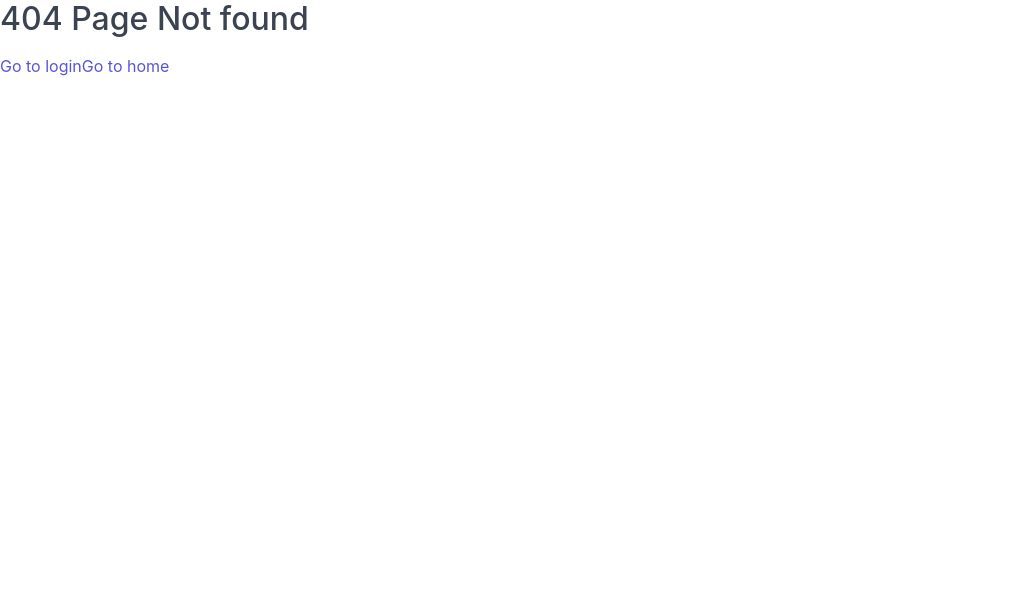
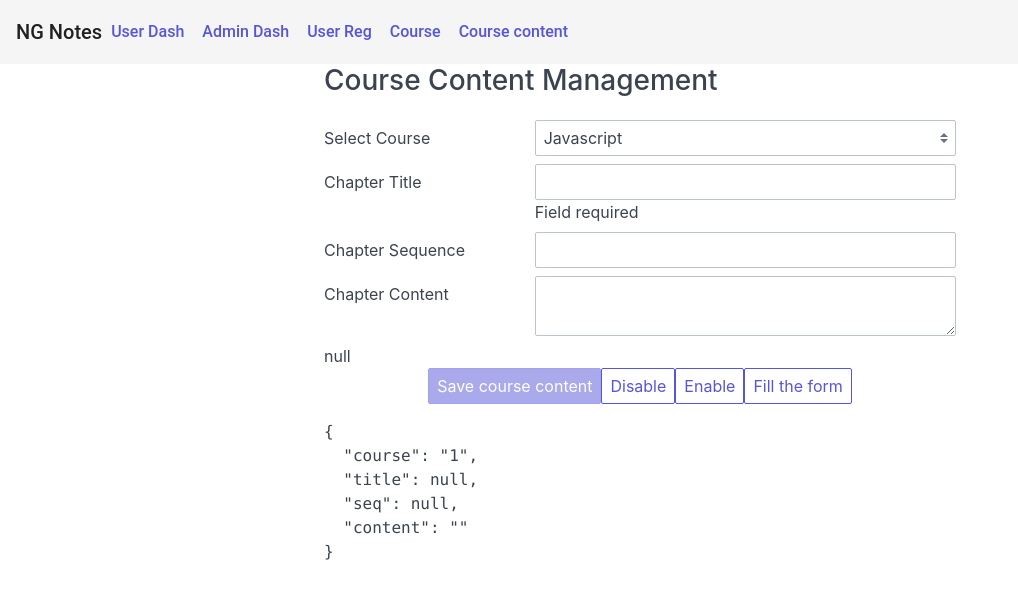
Before and after one commit to indreshpratap/ng-notes, an Angular app: page /home/admin/course-content in a window 1280 px wide. Before the commit this address had no page. Shown: the top 598 px of the page, without its empty margins (0-1018 px from the left). Built offline with nearby package versions, Linux system fonts and the light colour scheme.

Commit message:
Reactive forms course content

```diff
--- /dev/null
+++ b/src/app/admin/course-content/course-content.component.html
@@ -0,0 +1,62 @@
+<div>
+  <div class="columns">
+    <div class="column col-3">&nbsp;</div>
+    <div class="column col-6">
+        <h3>Course Content Management</h3>
+      <form [formGroup]="contentFormGroup" class="form-horizontal">
+        <div class="form-group">
+          <div class="col-4">
+            <label class="form-label">Select Course</label>
+          </div>
+          <div class="col-8">
+            <select class="form-select" formControlName="course">
+              <option value="">--Select Course--</option>
+              <option value="1">Javascript</option>
+              <option value="2">Angluar</option>
+            </select>
+            <app-errors [errors]="contentFormGroup.get('course').errors"></app-errors>
+          </div>
+        </div>
+
+        <div class="form-group">
+          <div class="col-4">
+            <label class="form-label">Chapter Title</label>
+          </div>
+          <div class="col-8">
+            <input type="text" class="form-input" formControlName="title">
+            <app-errors [errors]="contentFormGroup.get('title').errors"></app-errors>
+          </div>
+        </div>
+
+        <div class="form-group">
+          <div class="col-4">
+            <label class="form-label">Chapter Sequence</label>
+          </div>
+          <div class="col-8">
+            <input type="number" class="form-input" formControlName="seq">
+          </div>
+        </div>
+
+        <div class="form-group">
+          <div class="col-4">
+            <label class="form-label">Chapter Content</label>
+          </div>
+          <div class="col-8">
+            <textarea class="form-input" formControlName="content"></textarea>
+            <app-errors [errors]="contentFormGroup.get('content').errors"></app-errors>
+          </div>
+        </div>
+
+{{contentFormGroup.get('content').errors|json}}
+        <div class="text-center">
+          <button class="btn btn-primary" [disabled]="contentFormGroup.invalid" (click)="saveCourseContent()">Save course content</button>
+          <button class="btn" (click)="disableIt()">Disable</button>
+          <button class="btn" (click)="enableIt()">Enable</button>
+          <button class="btn" (click)="fillIt()">Fill the form</button>
+        </div>
+
+        <pre>{{contentFormGroup.value|json}} </pre>
+      </form>
+    </div>
+  </div>
+</div>
--- /dev/null
+++ b/src/app/admin/course-content/course-content.component.ts
@@ -0,0 +1,51 @@
+import { Component, OnInit } from "@angular/core";
+import { FormGroup, FormControl, Validators } from "@angular/forms";
+import { NotesValidator } from "../../utils/notes-validators";
+
+@Component({
+  selector: "app-course-content",
+  templateUrl: "./course-content.component.html",
+  styleUrls: ["./course-content.component.scss"]
+})
+export class CourseContentComponent implements OnInit {
+  contentFormGroup: FormGroup;
+  constructor() {}
+
+  ngOnInit() {
+    this.initilizeForm();
+  }
+
+  initilizeForm() {
+    this.contentFormGroup = new FormGroup({
+      course: new FormControl("1", Validators.required),
+      title: new FormControl(null, [
+        Validators.required,
+        Validators.maxLength(100)
+      ]),
+      seq: new FormControl(),
+      content: new FormControl("",[NotesValidator.lowercaseOnly])
+    });
+  }
+
+  disableIt() {
+    this.contentFormGroup.get("content").disable();
+  }
+enableIt() {
+  this.contentFormGroup.get("content").enable();
+}
+
+fillIt() {
+  // setValue needs data for all the controls
+  // this.contentFormGroup.setValue({
+    // use patchValue if only wants to set fewer controls
+  this.contentFormGroup.patchValue({
+    course:"2",
+    //seq:3,
+    title:"This is filled title",
+    "content":" this is our content T"
+  });
+}
+  saveCourseContent() {
+
+  }
+}
--- a/src/app/admin/course/course.component.html
+++ b/src/app/admin/course/course.component.html
@@ -29,7 +29,7 @@
           </div>
           <div class="col-9">
             <div class="input-group">
-              <input type="text" (change)="validateTag($event.target.value)" required name="tagInput" ngModel class="form-input" placeholder="Tags">
+              <input type="text" (change)="validateTag($event.target.value)" name="tagInput" ngModel class="form-input" placeholder="Tags">
               <button class="btn input-group-btn" (click)="addToTags(courseform.controls.tagInput)">+</button>
             </div>
 
--- a/src/app/layout/header.component.ts
+++ b/src/app/layout/header.component.ts
@@ -33,7 +33,7 @@ export class HeaderComponent implements OnInit {
       { title: "Admin Dash", link: this.HOME_ADMIN+"dashboard" },
       { title: "User Reg", link: this.HOME_ADMIN+"user-registration"},
       { title: "Course", link: this.HOME_ADMIN+"course" },
-    //   { title: "", link: "" },
+      { title: "Course content", link: this.HOME_ADMIN+"course-content"},
     //   { title: "", link: "" },
     //   { title: "", link: "" },
     //   { title: "", link: "" },
--- a/src/app/shared/input-errors.component.ts
+++ b/src/app/shared/input-errors.component.ts
@@ -6,7 +6,9 @@ import { Component, OnInit, Input } from '@angular/core';
     <div *ngIf="errors">
     <span *ngIf="errors.required">{{msgs && msgs.required?msgs.required: ((label?label:'Field') +' required')}}</span>
     <span *ngIf="errors.minlength">Minimum {{errors.minlength.requiredLength}} chararcters needed</span>
+    <span *ngIf="errors.maxlength">Maximum {{errors.maxlength.requiredLength}} chararcters needed</span>
     <span *ngIf="errors.pattern">{{msgs && msgs.pattern?msgs.pattern:"Pattern mismatch"}}</span>
+    <span *ngIf="errors.lowercaseonly">{{ (label?label:'Field')}} only lowercase chararacters allowed</span>
     </div>
     `
 
--- /dev/null
+++ b/src/app/utils/notes-validators.ts
@@ -0,0 +1,17 @@
+import { AbstractControl } from "@angular/forms";
+
+export class NotesValidator {
+  static lowercaseOnly(control: AbstractControl) {
+    if (!control.value) {
+      return null; // null means no error
+    } else {
+      if (/[A-Z]/.test(control.value)) {
+          // returns error of type lowercaseonly
+          // here lowercaseonly is a unique key to indentify this error
+          return { lowercaseonly:true };
+        } else {
+            return null; // null means no error
+      }
+    }
+  }
+}
```
Also changed, not shown: src/app/app.module.ts (+6 -2 lines), src/app/admin/course-content/course-content.component.scss (added), 1 other file (tests, documents, lock files or other folders).
